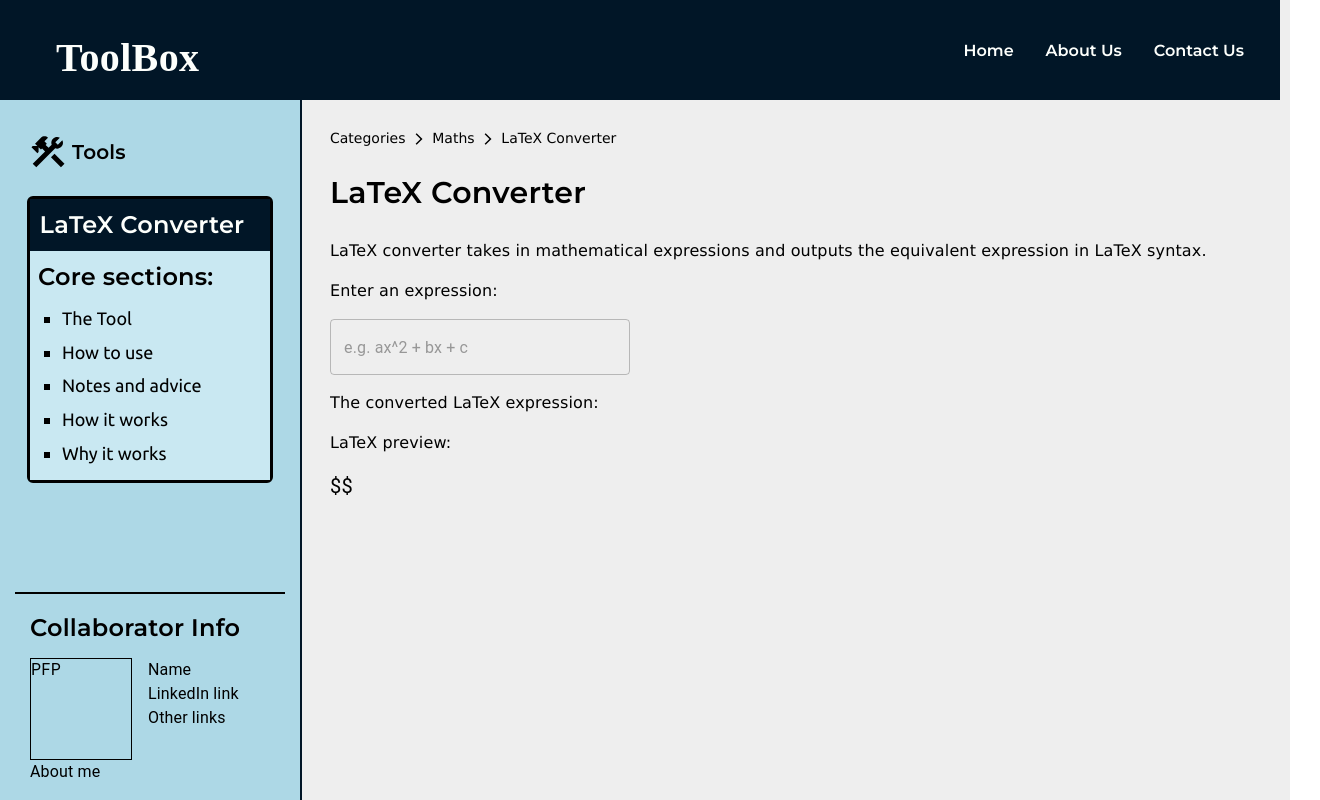
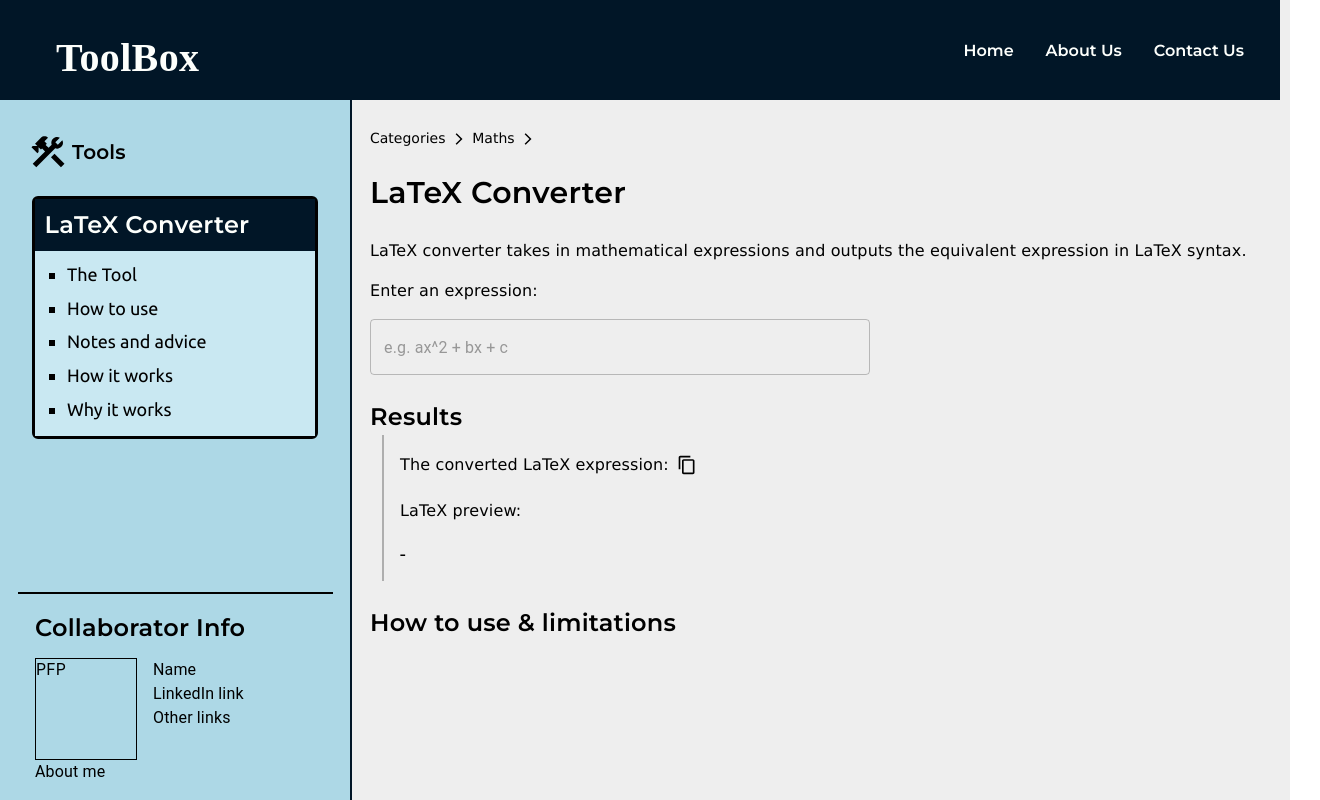
Before and after one commit to songFanAccount/ToolBo, a React (Create React App) app in the folder toolbox/: page /tools/maths/latex-converter in a window 1280 px wide. Shown: the whole page, 1320 px wide, since content can reach past the window. Built offline with nearby package versions, Linux system fonts and the light colour scheme; a web font is replaced by a local one.

Commit message:
Content sections: General style improved

```diff
--- a/toolbox/src/components/Maths/LatexDisplay.jsx
+++ b/toolbox/src/components/Maths/LatexDisplay.jsx
@@ -20,11 +20,11 @@ const precedence = {
     '-': 2,
     '*': 3,
     '/': 3,
-    '^': 5,
+    '^': 4,
     '(': 0,
     ')': 0,
     'function': 6,
-    '@': 4
+    '@': 5
 }
 const associativity = {
     '+': -1,
@@ -57,6 +57,7 @@ function getTokens(expr) {
     let curType = tokenTypes.none
     let numOpenBrac = 0
     let isUnary = false
+    let causeUnaryPrec = -1
     let needNegate = false
     let decimalMode = false
     for(let i = 0; i < expr.length; i++) {
@@ -106,7 +107,11 @@ function getTokens(expr) {
                 }
                 if(needNegate) {
                     tokens.push({token: '1', type: tokenTypes.number, negate: true})
-                    tokens.push({token: '@', type: tokenTypes.operator})
+                    if(causeUnaryPrec > precedence['*']) {
+                        tokens.push({token: '@', type: tokenTypes.operator})
+                    } else {
+                        tokens.push({token: '*', type: tokenTypes.operator})
+                    }
                     needNegate = false
                 }
                 isUnary = false
@@ -240,6 +245,7 @@ function getTokens(expr) {
                                 curToken = '-'
                             } else {
                                 isUnary = true
+                                causeUnaryPrec = precedence[curToken]
                                 tokens.push({token: curToken, type: curType})
                                 needNegate = true
                             }
@@ -409,7 +415,9 @@ function treeToLatex(tree, msgArray, controlNegate) {
             // Current implementation ensures left will be null
             // Get the Latex string of the function, and wrap the arguments in parenthese
             msgArray[0] += supportedFunctions[curToken.token] + '{'
+            msgArray[0] += '('
             treeToLatex(right, msgArray, false)
+            msgArray[0] += ')'
             msgArray[0] += '}'
             return needNegate
         case tokenTypes.operator:
@@ -468,7 +476,8 @@ function treeToLatex(tree, msgArray, controlNegate) {
                         } else {
                             firstRightNum = msgArray[0][insertIndex] >= '0' && msgArray[0][insertIndex] <= '9'
                         }
-                        if(firstRightNum) { // Start of right expression is a number, add \cdot
+                        let leftIsNegate = left?.value?.negate
+                        if(!leftIsNegate && firstRightNum) { // Start of right expression is a number, add \cdot
                             msgArray[0] = msgArray[0].slice(0, insertIndex) + supportedOperators['*'] + ' ' + msgArray[0].slice(insertIndex)
                         }
                     }
@@ -534,13 +543,18 @@ Should return:
 */
 export function exprToLatex(mathExpr) {
     if(mathExpr === undefined || mathExpr === null) {throw new Error("LatexDisplay needs mathExpr!")}
+    if(mathExpr === '') {
+        return {
+            success: false,
+            errorMsg: 'Empty input!'
+        }
+    }
     let ret
     try {
         const tokens = getTokens(mathExpr)
         const postfixTokens = getTokensInPostfix(tokens)
         console.log(postfixTokens)
         const tree = generateExprTree(postfixTokens)
-        console.log(tree)
         let latexArray = ['']
         treeToLatex(tree, latexArray)
         const latex = latexArray[0]
@@ -554,7 +568,7 @@ export function exprToLatex(mathExpr) {
     } catch (e) {
         ret = {
             success: false,
-            errorMsg: e
+            errorMsg: e.message
         }
     }
 
--- a/toolbox/src/components/UI/DefaultLayout.jsx
+++ b/toolbox/src/components/UI/DefaultLayout.jsx
@@ -1,6 +1,7 @@
-import { Box, useMediaQuery } from '@mui/material';
+import { Box, IconButton, Typography, useMediaQuery } from '@mui/material';
 import { Outlet } from 'react-router-dom';
 import Header from './Header/Header';
+import ContentCopyIcon from '@mui/icons-material/ContentCopy';
 
 function DefaultLayout() {
     /*
@@ -46,3 +47,45 @@ function DefaultLayout() {
 }
 
 export default DefaultLayout
+
+export function SectionBox(props) {
+    const showBorder = !props.noBorder
+    return (
+        <Box
+            sx={{
+                ml: showBorder ? 1.5 : 0,
+                mb: 3,
+                pl: showBorder ? 2 : 0,
+                py: showBorder ? 1.5 : 0,
+                borderLeft: showBorder ? 2 : 0,
+                borderColor: '#AEAEAE',
+                display: 'flex',
+                flexDirection: 'column',
+                rowGap: 2,
+                width: 'fit-content'
+            }}
+        >
+            {props.children}
+        </Box>
+    )
+}
+export function CopyableParagraph({preText, copyableText, copyable}) {
+    return (
+        <Box
+            sx={{display: 'flex', alignItems: 'center'}}
+        >
+            <Typography
+                sx={{fontFamily: 'Verdana',}}
+            >
+                {preText + copyableText}
+            </Typography>
+            {copyable &&
+                <IconButton onClick={() => navigator.clipboard.writeText(copyableText)}>
+                    <ContentCopyIcon
+                        sx={{fontSize: 20, color: 'black'}}
+                    />
+                </IconButton>
+            }
+        </Box>
+    )
+}
--- a/toolbox/src/components/UI/ToolPageNav.jsx
+++ b/toolbox/src/components/UI/ToolPageNav.jsx
@@ -33,16 +33,6 @@ function ToolPageNav() {
                 backgroundColor: '#c9e8f2'
             }}
         >
-            <Typography
-                sx={{
-                    fontSize: 24,
-                    fontFamily: 'Montserrat',
-                    mt: 1,
-                    ml: 1
-                }}
-            >
-                Core sections:
-            </Typography>
             <List
                 sx={{
                     display: 'flex',
--- a/toolbox/src/components/UI/toolPage/SideBar.jsx
+++ b/toolbox/src/components/UI/toolPage/SideBar.jsx
@@ -10,7 +10,7 @@ function SideBar({toolName}) {
                 display: 'flex',
                 flexDirection: 'column',
                 alignItems: 'center',
-                width: 300,
+                width: 350,
                 backgroundColor: '#ADD8E6',
                 position: 'fixed',
                 top: 100,
--- a/toolbox/src/components/UI/toolPage/ToolPageLayout.jsx
+++ b/toolbox/src/components/UI/toolPage/ToolPageLayout.jsx
@@ -80,13 +80,13 @@ function ToolPageLayout() {
                     position: 'absolute',
                     overflowX: 'clip',
                     top: 130,
-                    left: 330,
+                    left: 370,
                     zIndex: 8,
                     width: 'calc(100vw - 330px)'
                 }}
             >
                 <ToolPagePath urls={pathURLs} displayNames={displayNames}/>
-                <ToolPageSectionTitle title={curToolName}/>
+                <ToolPageTitle title={curToolName}/>
                 <Outlet dimX={dimX}/>
             </Box>
         </>
@@ -95,7 +95,7 @@ function ToolPageLayout() {
 
 export default ToolPageLayout
 
-export function ToolPageSectionTitle({title}) {
+export function ToolPageTitle({title}) {
     return (
         <Typography
             sx={{
@@ -109,12 +109,25 @@ export function ToolPageSectionTitle({title}) {
     )
 }
 
-export function ToolPageParagraph({text}) {
+export function ToolPageSectionTitle({title}) {
     return (
         <Typography
             sx={{
-                mb: 2,
-                fontFamily: 'Verdana'
+                fontSize: 24,
+                fontFamily: 'Montserrat',
+            }}
+        >
+            {title}
+        </Typography>
+    )
+}
+
+export function ToolPageParagraph({text, bold}) {
+    return (
+        <Typography
+            sx={{
+                fontFamily: 'Verdana',
+                fontWeight: bold ? 'bold' : 'normal'
             }}
         >
             {text}
--- a/toolbox/src/components/UI/toolPage/ToolPagePath.jsx
+++ b/toolbox/src/components/UI/toolPage/ToolPagePath.jsx
@@ -9,8 +9,9 @@ function ToolPagePath({urls, displayNames}) {
             throw new Error("Expected urls length === displayNames length")
         }
         let ret = []
-        for(let i = 0; i < displayNames.length; i++) {
+        for(let i = 0; i < displayNames.length - 1; i++) {
             ret.push(
+                <>
                     <Link component={RouterLink} to={urls[i]}
                         sx={{
                             color: 'black',
@@ -22,10 +23,9 @@ function ToolPagePath({urls, displayNames}) {
                     >
                         {displayNames[i]}
                     </Link>
+                    <ArrowForwardIosIcon sx={{fontSize: 14, mx: 0.8, mt: 0.3}}/>
+                </>
             )
-            if(i !== displayNames.length - 1) {
-                ret.push(<ArrowForwardIosIcon sx={{fontSize: 14, mx: 0.8, mt: 0.3}}/>)
-            }
         }
         return ret
     }
--- a/toolbox/src/pages/tools/maths/LatexConverter.jsx
+++ b/toolbox/src/pages/tools/maths/LatexConverter.jsx
@@ -2,6 +2,7 @@ import { Box, TextField, Typography } from '@mui/material';
 import React from 'react';
 import { BinaryTree } from '../../../components/BinaryTree';
 import { exprToLatex } from '../../../components/Maths/LatexDisplay';
+import { CopyableParagraph, SectionBox } from '../../../components/UI/DefaultLayout';
 import { ToolPageParagraph, ToolPageSectionTitle } from '../../../components/UI/toolPage/ToolPageLayout';
 
 /*
@@ -12,6 +13,8 @@ function LatexConverter() {
     const [tex, setTex] = React.useState('')
     const [tree, setTree] = React.useState({})
     const [delay, setDelay] = React.useState(1000)
+    const [errorMsg, setErrorMsg] = React.useState('')
+    const [latexRendered, setLatexRendered] = React.useState('-')
 
     React.useEffect(() => {
         function typeset() {
@@ -29,31 +32,45 @@ function LatexConverter() {
     }, [tex])
 
     function handleChange(event) {
-        try {
         let input = event.target.value
         input = input.replaceAll(' ', '') // Getting rid of all spaces
         const latexObj = exprToLatex(input)
-            console.log(latexObj)
+        if(latexObj.success) {
             setTex(latexObj.latex)
             setTree(latexObj.tree)
-        } catch(e) {
-            console.log("INVALID EXPR")
+            setLatexRendered(`$${latexObj.latex}$`)
+            setErrorMsg('')
+        } else {
+            setErrorMsg(latexObj.errorMsg)
+            setLatexRendered('-')
+            setTex('-')
         }
     }
     return (
         <Box>
+            <SectionBox noBorder={true}>
                 <ToolPageParagraph text="LaTeX converter takes in mathematical expressions and outputs the equivalent expression in LaTeX syntax."/>
                 <ToolPageParagraph text="Enter an expression:"/>
                 <TextField
                     placeholder="e.g. ax^2 + bx + c"
-                sx={{minWidth: 300, mb: 2}}
+                    sx={{maxWidth: 500,}}
                     onChange={(e) => handleChange(e)}
                 />
-            <ToolPageParagraph text={`The converted LaTeX expression: ${tex}`}/>
+            </SectionBox>
+            <ToolPageSectionTitle title="Results"/>
+            <SectionBox>
+                <CopyableParagraph preText="The converted LaTeX expression: " copyableText={tex} copyable={tex !== '-'}/>
+                {errorMsg !== '' && <ToolPageParagraph bold={true} text={errorMsg}/>}
+                {errorMsg === '' &&
+                    <>
                         <ToolPageParagraph text="LaTeX preview:"/>
                         <Typography sx={{fontSize: 20}}>
-                {`$${tex}$`}
+                            {latexRendered}
                         </Typography>
+                    </>
+                }
+            </SectionBox>
+            <ToolPageSectionTitle title="How to use & limitations"/>
             {/* <Typography>
                 Tree:
             </Typography>
```
Lines whose indentation alone changed are shown as unchanged.
